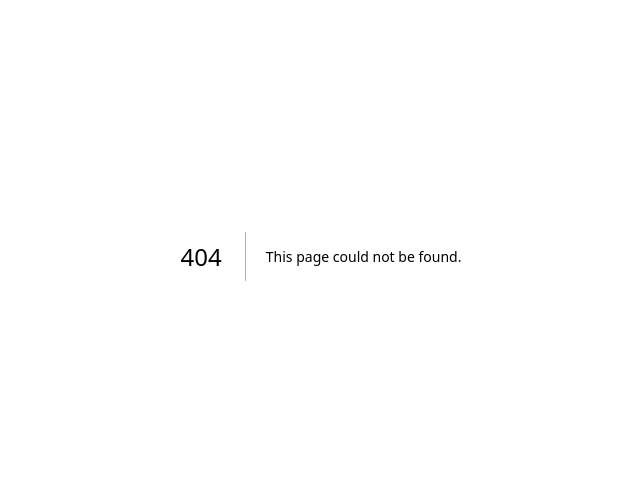
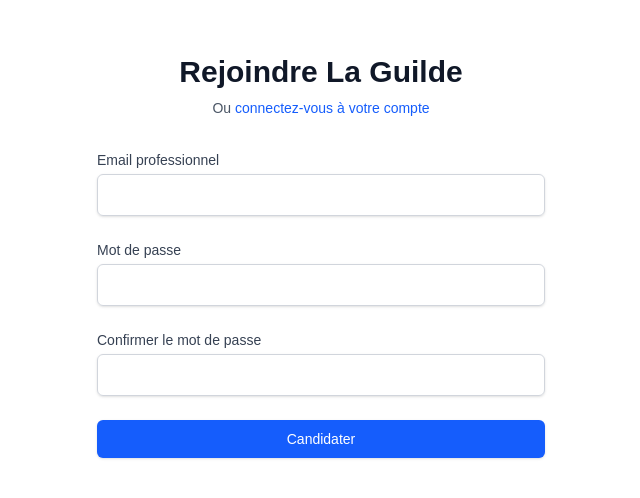
Before and after one commit to guilde-des-voyageurs/lgdv-pro, a Next.js app: page /inscription in a window 1280 px wide. Before the commit this address had no page. Shown: the part 144-642 px from the top of the page, without its empty margins (319-959 px from the left). Built offline with nearby package versions, Linux system fonts and the light colour scheme.

Commit message:
Ajout formulaire inscription

```diff
--- a/src/app/connexion/page.tsx
+++ b/src/app/connexion/page.tsx
@@ -17,6 +17,12 @@ export default function LoginPage() {
           <h2 className="mt-6 text-center text-xl text-gray-600">
             Connectez-vous à votre espace
           </h2>
+          <p className="mt-2 text-center text-sm text-gray-600">
+            Ou{' '}
+            <a href="/inscription" className="font-medium text-blue-600 hover:text-blue-500">
+              inscrivez-vous pour nous rejoindre
+            </a>
+          </p>
         </div>
 
         <LoginForm />
--- /dev/null
+++ b/src/app/inscription/confirmation/page.tsx
@@ -0,0 +1,54 @@
+import { Metadata } from 'next'
+
+export const metadata: Metadata = {
+  title: 'Inscription en attente | La Guilde des Voyageurs',
+  description: 'Votre inscription est en cours de traitement',
+}
+
+export default function ConfirmationPage({
+  searchParams,
+}: {
+  searchParams: { [key: string]: string | string[] | undefined }
+}) {
+  const email = searchParams.email as string
+
+  return (
+    <main className="min-h-screen flex items-center justify-center p-4">
+      <div className="max-w-md w-full">
+        <div className="rounded-lg bg-white p-8 shadow-lg">
+          <div className="mx-auto flex h-12 w-12 items-center justify-center rounded-full bg-green-100">
+            <svg
+              className="h-6 w-6 text-green-600"
+              fill="none"
+              viewBox="0 0 24 24"
+              strokeWidth="1.5"
+              stroke="currentColor"
+            >
+              <path
+                strokeLinecap="round"
+                strokeLinejoin="round"
+                d="M4.5 12.75l6 6 9-13.5"
+              />
+            </svg>
+          </div>
+          <div className="mt-4 text-center">
+            <h1 className="text-lg font-medium text-gray-900">
+              Votre inscription a bien été prise en compte
+            </h1>
+            <p className="mt-2 text-sm text-gray-600">
+              Un email vous sera envoyé sur {email} vous informant de la validation de votre candidature ou de son refus.
+            </p>
+            <div className="mt-6">
+              <a
+                href="/"
+                className="text-sm font-medium text-blue-600 hover:text-blue-500"
+              >
+                Retour à l&apos;accueil
+              </a>
+            </div>
+          </div>
+        </div>
+      </div>
+    </main>
+  )
+}
--- /dev/null
+++ b/src/app/inscription/page.tsx
@@ -0,0 +1,29 @@
+import { Metadata } from 'next'
+import RegisterForm from '@/components/auth/RegisterForm'
+
+export const metadata: Metadata = {
+  title: 'Inscription | La Guilde des Voyageurs',
+  description: 'Rejoignez La Guilde des Voyageurs',
+}
+
+export default function RegisterPage() {
+  return (
+    <main className="min-h-screen flex items-center justify-center p-4">
+      <div className="max-w-md w-full space-y-8">
+        <div>
+          <h1 className="text-center text-3xl font-extrabold text-gray-900">
+            Rejoindre La Guilde
+          </h1>
+          <p className="mt-2 text-center text-sm text-gray-600">
+            Ou{' '}
+            <a href="/connexion" className="font-medium text-blue-600 hover:text-blue-500">
+              connectez-vous à votre compte
+            </a>
+          </p>
+        </div>
+
+        <RegisterForm />
+      </div>
+    </main>
+  )
+}
--- /dev/null
+++ b/src/components/auth/RegisterForm.tsx
@@ -0,0 +1,111 @@
+'use client'
+
+import { createClient } from '@/lib/supabase/client'
+import { useState } from 'react'
+import { useRouter } from 'next/navigation'
+
+export default function RegisterForm() {
+  const [email, setEmail] = useState('')
+  const [password, setPassword] = useState('')
+  const [confirmPassword, setConfirmPassword] = useState('')
+  const [loading, setLoading] = useState(false)
+  const [error, setError] = useState<string | null>(null)
+  const router = useRouter()
+
+  const handleSubmit = async (e: React.FormEvent<HTMLFormElement>) => {
+    e.preventDefault()
+    setLoading(true)
+    setError(null)
+
+    if (password !== confirmPassword) {
+      setError('Les mots de passe ne correspondent pas')
+      setLoading(false)
+      return
+    }
+
+    try {
+      const supabase = createClient()
+      const { error } = await supabase.auth.signUp({
+        email,
+        password,
+        options: {
+          emailRedirectTo: `${window.location.origin}/auth/callback`,
+          data: {
+            status: 'pending' // Le statut initial est 'pending'
+          }
+        }
+      })
+
+      if (error) throw error
+
+      // Rediriger vers la page de confirmation
+      router.push(`/inscription/confirmation?email=${encodeURIComponent(email)}`)
+    } catch (err) {
+      setError(err instanceof Error ? err.message : 'Une erreur est survenue')
+    } finally {
+      setLoading(false)
+    }
+  }
+
+  return (
+    <form onSubmit={handleSubmit} className="mt-8 space-y-6">
+      {error && (
+        <div className="bg-red-50 text-red-800 p-3 rounded-md text-sm">
+          {error}
+        </div>
+      )}
+
+      <div>
+        <label htmlFor="email" className="block text-sm font-medium text-gray-700">
+          Email professionnel
+        </label>
+        <input
+          id="email"
+          type="email"
+          required
+          value={email}
+          onChange={(e) => setEmail(e.target.value)}
+          className="mt-1 block w-full px-3 py-2 border border-gray-300 rounded-md shadow-sm focus:outline-none focus:ring-blue-500 focus:border-blue-500"
+        />
+      </div>
+
+      <div>
+        <label htmlFor="password" className="block text-sm font-medium text-gray-700">
+          Mot de passe
+        </label>
+        <input
+          id="password"
+          type="password"
+          required
+          value={password}
+          onChange={(e) => setPassword(e.target.value)}
+          className="mt-1 block w-full px-3 py-2 border border-gray-300 rounded-md shadow-sm focus:outline-none focus:ring-blue-500 focus:border-blue-500"
+        />
+      </div>
+
+      <div>
+        <label htmlFor="confirmPassword" className="block text-sm font-medium text-gray-700">
+          Confirmer le mot de passe
+        </label>
+        <input
+          id="confirmPassword"
+          type="password"
+          required
+          value={confirmPassword}
+          onChange={(e) => setConfirmPassword(e.target.value)}
+          className="mt-1 block w-full px-3 py-2 border border-gray-300 rounded-md shadow-sm focus:outline-none focus:ring-blue-500 focus:border-blue-500"
+        />
+      </div>
+
+      <div>
+        <button
+          type="submit"
+          disabled={loading}
+          className="w-full flex justify-center py-2 px-4 border border-transparent rounded-md shadow-sm text-sm font-medium text-white bg-blue-600 hover:bg-blue-700 focus:outline-none focus:ring-2 focus:ring-offset-2 focus:ring-blue-500 disabled:opacity-50 disabled:cursor-not-allowed"
+        >
+          {loading ? 'Inscription...' : 'Candidater'}
+        </button>
+      </div>
+    </form>
+  )
+}
--- a/src/middleware.ts
+++ b/src/middleware.ts
@@ -46,9 +46,10 @@ export async function middleware(request: NextRequest) {
     return NextResponse.redirect(new URL('/connexion', request.url))
   }
 
-  // Si l'utilisateur est connecté et essaie d'accéder à la page de connexion
+  // Si l'utilisateur est connecté et essaie d'accéder aux pages d'auth
   if (session && (
     request.nextUrl.pathname === '/connexion' ||
+    request.nextUrl.pathname === '/inscription' ||
     request.nextUrl.pathname === '/mot-de-passe-oublie'
   )) {
     return NextResponse.redirect(new URL('/compte', request.url))
@@ -58,5 +59,5 @@ export async function middleware(request: NextRequest) {
 }
 
 export const config = {
-  matcher: ['/', '/compte', '/connexion', '/mot-de-passe-oublie']
+  matcher: ['/', '/compte', '/connexion', '/inscription', '/inscription/confirmation', '/mot-de-passe-oublie']
 }
```
